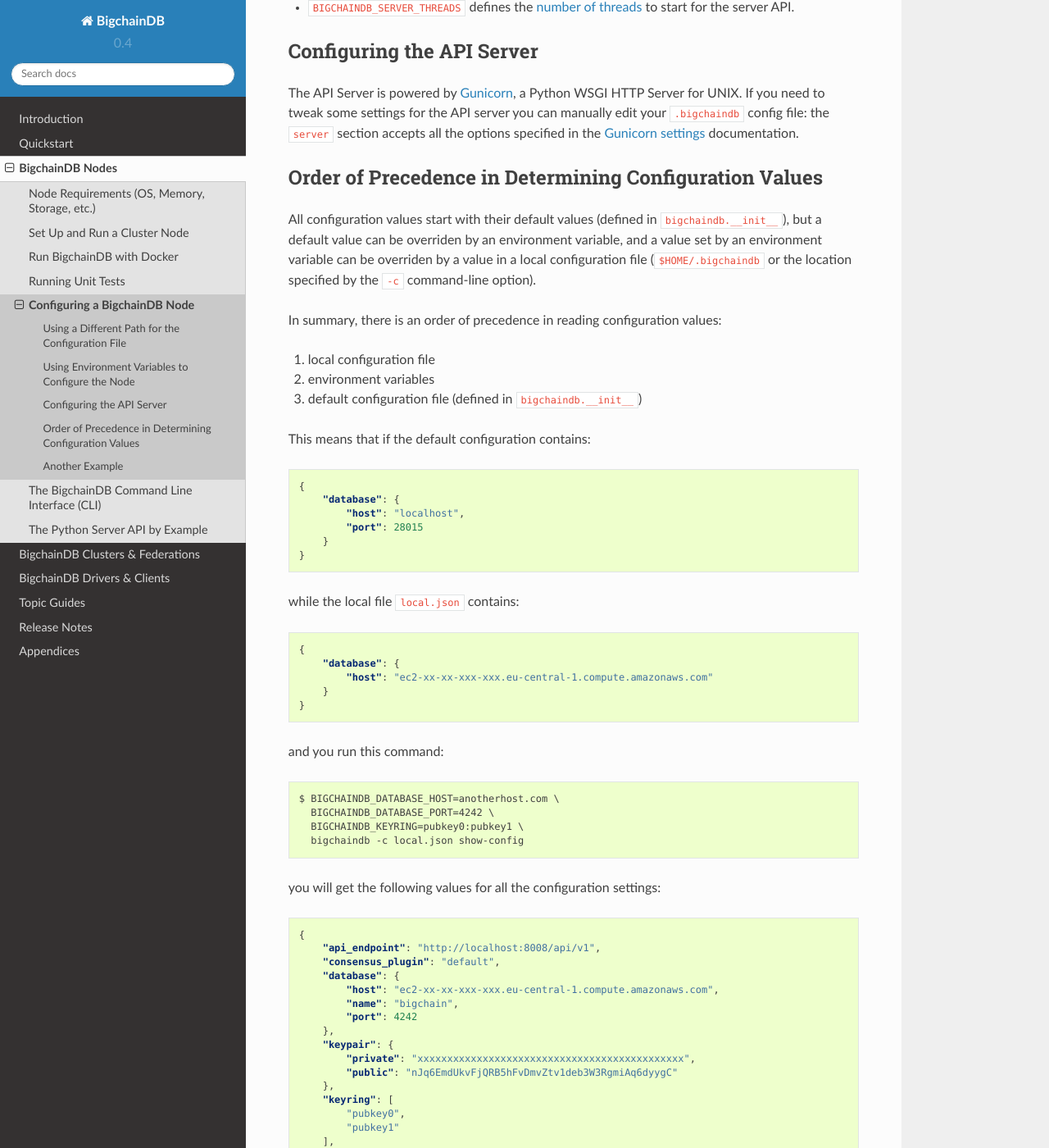
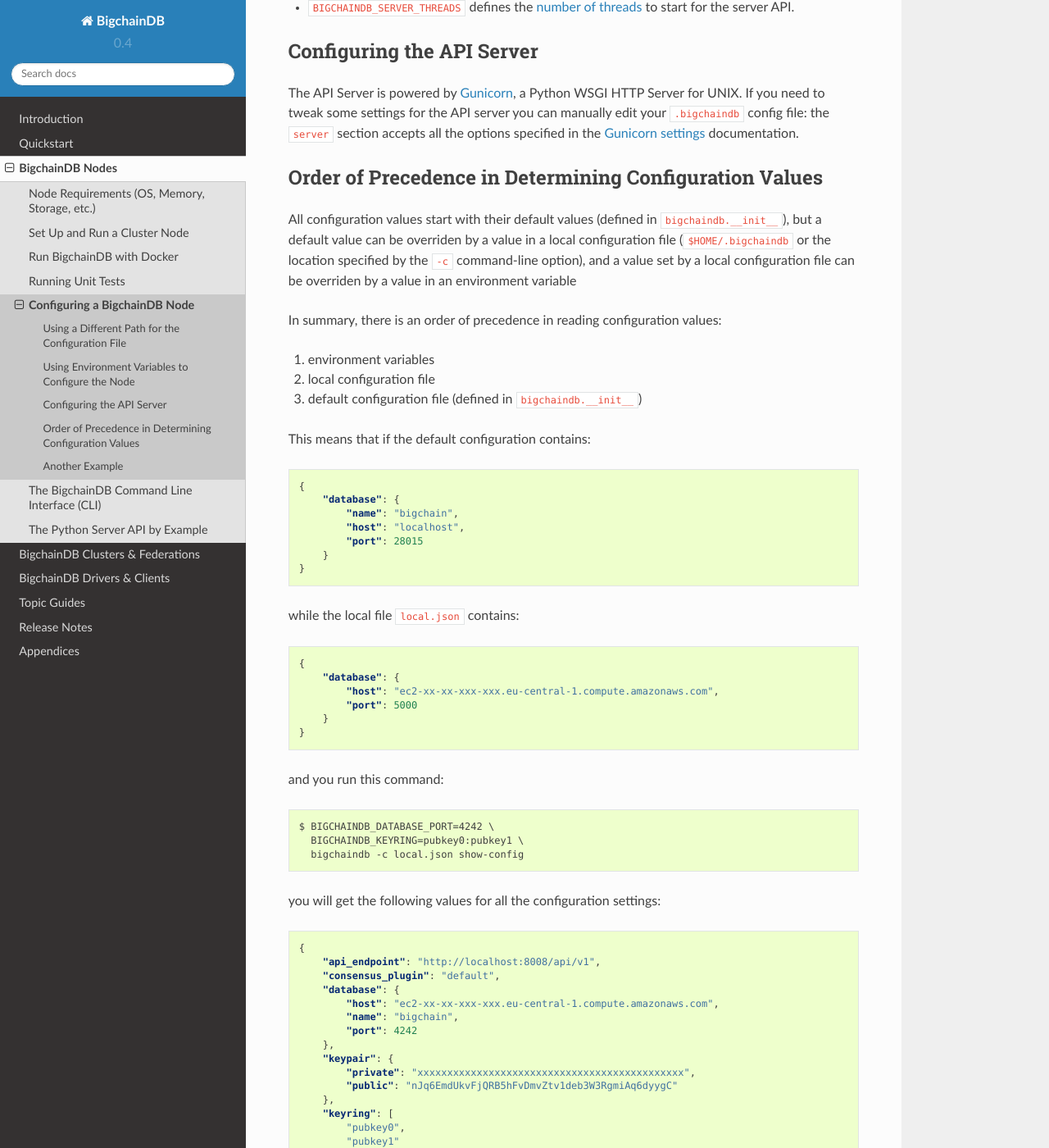
Before and after one commit to thematerials-network/bigchaindb-node, a Sphinx documentation site: the page built from bigchaindb/docs/source/nodes/configuration.md, in a window 1280 px wide and 1400 px high, scrolled down 1755 px. Shown: the whole window at 82% size. Built offline with Sphinx 7.4.7 and the Read the Docs theme 2.0.0, drawn with Linux system fonts in a browser that asks for light colours.

Commit message:
updated docs

````diff
--- a/bigchaindb/docs/source/nodes/configuration.md
+++ b/bigchaindb/docs/source/nodes/configuration.md
@@ -81,11 +81,13 @@ the `server` section accepts all the options specified in the
 
 ## Order of Precedence in Determining Configuration Values
 
-All configuration values start with their default values (defined in `bigchaindb.__init__`), but a default value can be overriden by an environment variable, and a value set by an environment variable can be overriden by a value in a local configuration file (`$HOME/.bigchaindb` or the location specified by the `-c` command-line option).
+All configuration values start with their default values (defined in `bigchaindb.__init__`), but a default value
+can be overriden by a value in a local configuration file (`$HOME/.bigchaindb` or the location specified by the
+`-c` command-line option), and a value set by a local configuration file can be overriden by a value in an environment variable
 
 In summary, there is an order of precedence in reading configuration values:
-1. local configuration file
-2. environment variables
+1. environment variables
+2. local configuration file
 3. default configuration file (defined in ``bigchaindb.__init__``)
 
 This means that if the default configuration contains:
@@ -93,6 +95,7 @@ This means that if the default configuration contains:
 ```json
 {
     "database": {
+        "name": "bigchain",
         "host": "localhost",
         "port": 28015
     }
@@ -103,7 +106,8 @@ while the local file `local.json` contains:
 ```json
 {
     "database": {
-        "host": "ec2-xx-xx-xxx-xxx.eu-central-1.compute.amazonaws.com"
+        "host": "ec2-xx-xx-xxx-xxx.eu-central-1.compute.amazonaws.com",
+        "port": 5000
     }
 }
 
@@ -111,8 +115,7 @@ while the local file `local.json` contains:
 
 and you run this command:
 ```
-$ BIGCHAINDB_DATABASE_HOST=anotherhost.com \
-  BIGCHAINDB_DATABASE_PORT=4242 \
+$ BIGCHAINDB_DATABASE_PORT=4242 \
   BIGCHAINDB_KEYRING=pubkey0:pubkey1 \
   bigchaindb -c local.json show-config
 ```
````
